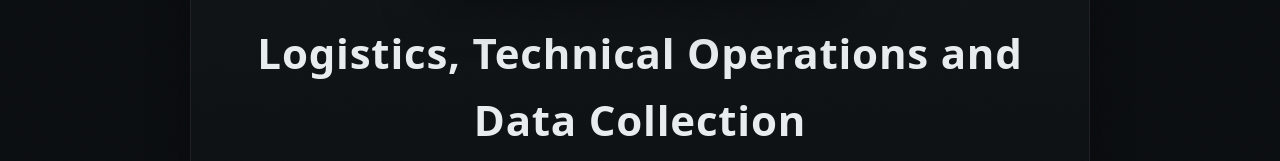
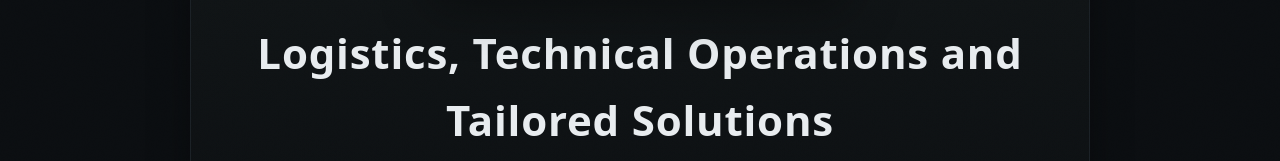
Before and after one commit to modecoal/agssystems1, a plain HTML site: page index.html in a window 1280 px wide. Shown: the part 627-788 px from the top of the page. Drawn offline with Linux system fonts and the light colour scheme.

Commit message:
Update index.html

```diff
--- a/index.html
+++ b/index.html
@@ -65,7 +65,7 @@
   <main class="hero">
     <section class="card" aria-label="Hero">
       <img class="logo" alt="AGS Systems logo" src="/logo.png" />
-      <h1>Logistics, Technical Operations and Data Collection</h1>
+      <h1>Logistics, Technical Operations and Tailored Solutions</h1>
       <p class="lead">
         AGS Systems serves funded needs in the data realm. We provide white glove monitoring and troubleshooting solutions across several complex platforms.
 
```
